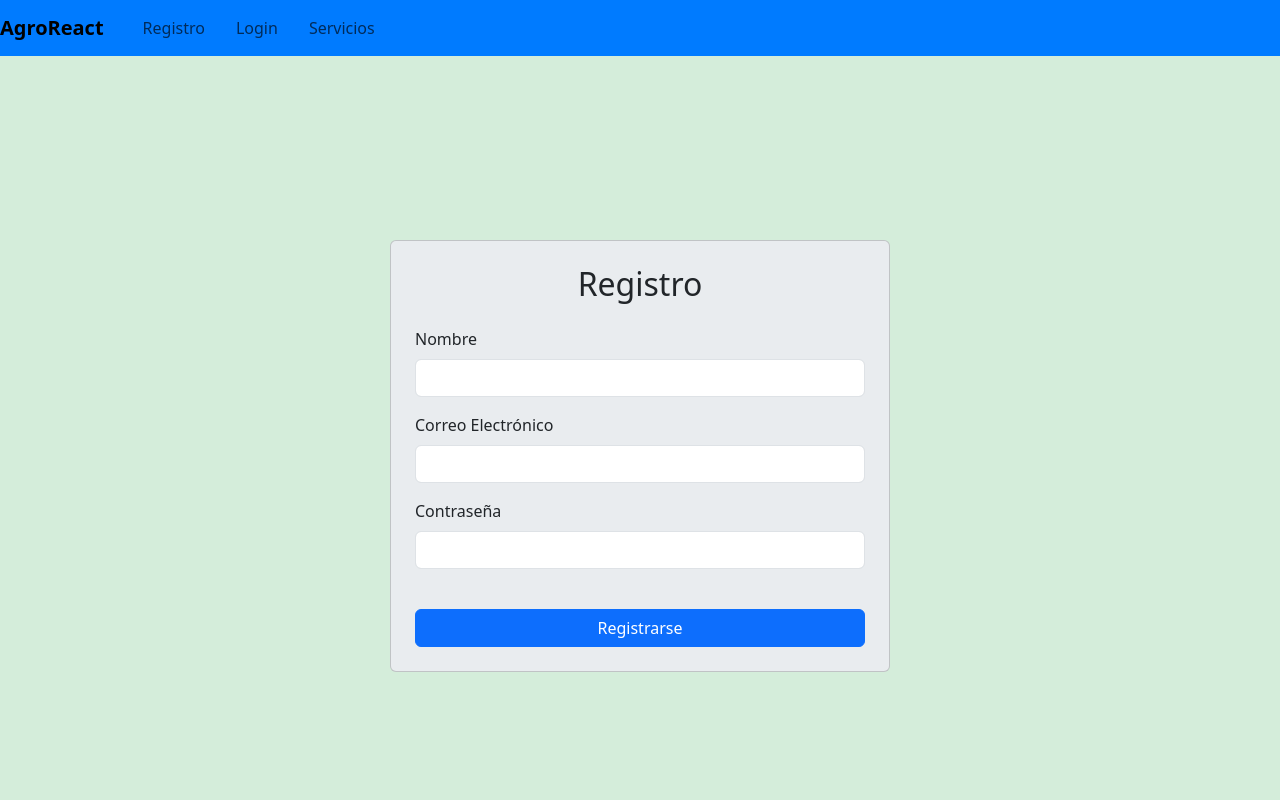
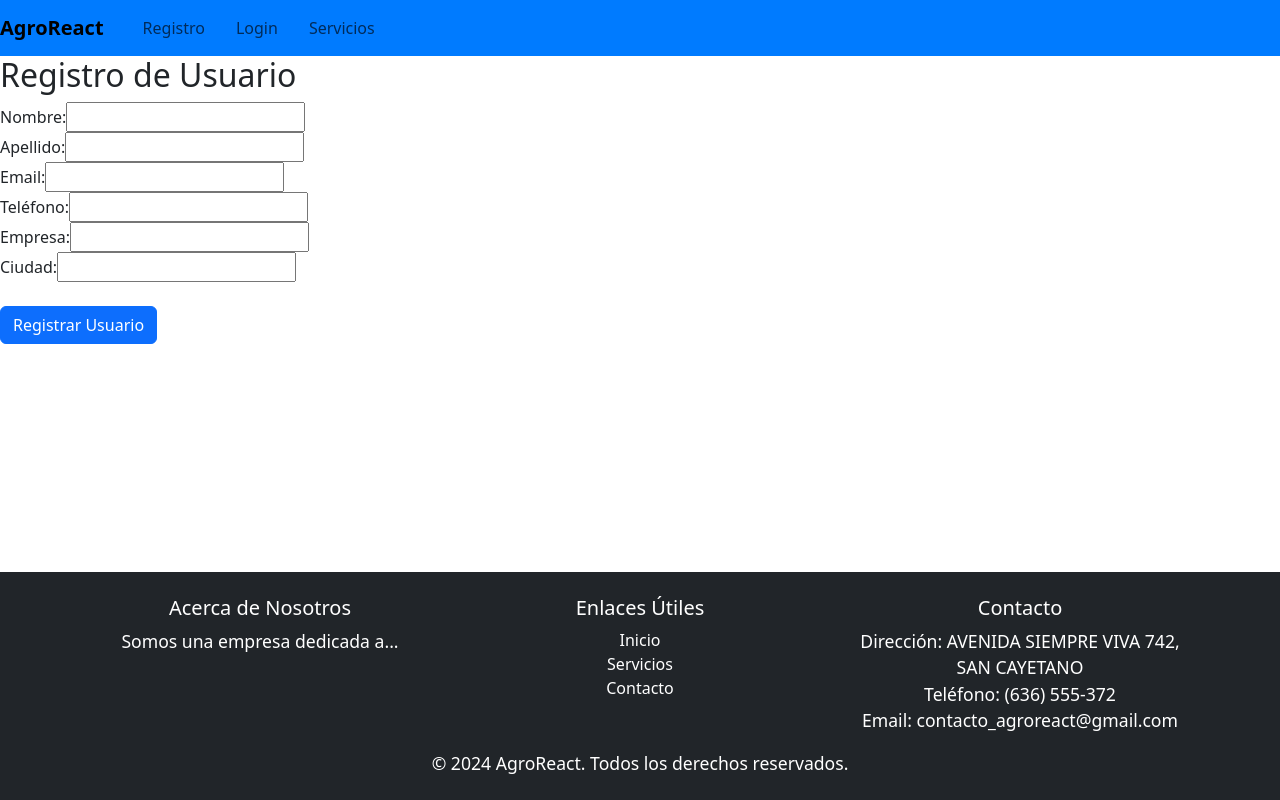
Before and after one commit to sebastianVillarrealsc/agro-react, a React (Create React App) app: page /register in a window 1280 px wide. Shown: the top 800 px of the page. Built offline with nearby package versions, Linux system fonts and the light colour scheme.

Commit message:
le agregue funcionalidad

```diff
--- a/src/App.js
+++ b/src/App.js
@@ -1,28 +1,16 @@
-import React, { useState, useEffect } from 'react';
+import React from 'react';
 import { BrowserRouter as Router, Route, Routes } from 'react-router-dom';
 import NavigationBar from './components/Navbar';
 import AdvertisementCarousel from './components/AdvertisementCarousel';
 import VerticalCarousel from './components/VerticalCarousel';
 import Footer from './components/Footer';
-import RegisterForm from './components/RegisterForm';
-import Cards from './components/Cards'; // Cards va a manejar el fetch
+import RegisterForm from './components/RegisterForm'; // Importamos el formulario de registro
+import Cards from './components/Cards';
 import TextColumns from './components/TextColumns';
 import StarPopup from './components/Popup';
 import './App.css';
 
 function App() {
-  const [showPopup, setShowPopup] = useState(false);
-
-  useEffect(() => {
-    const timer = setTimeout(() => {
-      setShowPopup(true);
-    }, 5000);
-
-    return () => clearTimeout(timer);
-  }, []);
-
-  const handleClose = () => setShowPopup(false);
-
   return (
     <Router>
       <div className="App d-flex flex-column min-vh-100">
@@ -46,11 +34,11 @@
                     </div>
                   </div>
                   <TextColumns />
-                  <StarPopup show={showPopup} handleClose={handleClose} />
+                  <StarPopup />
                 </div>
               }
             />
-            <Route path="/register" element={<RegisterForm />} />
+            <Route path="/register" element={<RegisterForm />} /> {/* Ruta para el formulario */}
             <Route path="/login" element={<h2>Esta página queda libre</h2>} />
             <Route
               path="/services"
@@ -58,7 +46,6 @@
                 <div className="services-page">
                   <div className="container">
                     <div className="row">
-                      {/* Mostrar las Cards obtenidas mediante fetch */}
                       <Cards />
                     </div>
                   </div>
--- a/src/components/Cards.js
+++ b/src/components/Cards.js
@@ -1,10 +1,8 @@
-import React, { useState, useEffect } from 'react';
-import { Button, Collapse, Form } from 'react-bootstrap';
-import axios from 'axios'; // Para hacer fetch al backend
+import React, { useEffect, useState } from 'react';
+import axios from 'axios';
 
-function Cards() {
+const UsuariosList = () => {
   const [usuarios, setUsuarios] = useState([]);
-  const [openForm, setOpenForm] = useState([]);
   const [loading, setLoading] = useState(true); // Estado de carga
   const [error, setError] = useState(null); // Estado de error
 
@@ -12,95 +10,40 @@
   useEffect(() => {
     const fetchUsuarios = async () => {
       try {
-        const response = await axios.get('http://localhost:3000/usuarios'); // Asegúrate de que el backend esté corriendo en este puerto
-        setUsuarios(response.data);
-        setOpenForm(Array(response.data.length).fill(false)); // Inicializar los formularios cerrados
-        setLoading(false); // Desactivar el estado de carga una vez obtenidos los datos
+        const response = await axios.get('http://localhost:3000/usuarios');
+        setUsuarios(response.data); // Guardar los usuarios obtenidos en el estado
+        setLoading(false); // Cambiar el estado de carga
       } catch (error) {
-        console.error('Error al obtener los usuarios:', error);
-        setError('Hubo un problema al obtener los datos de los usuarios.'); // Mostrar un mensaje de error en la UI
-        setLoading(false); // Asegurar que se desactiva el estado de carga incluso en caso de error
+        setError('Error al obtener los usuarios'); // Manejar el error
+        setLoading(false);
       }
     };
 
-    fetchUsuarios(); // Llamamos a la función cuando el componente se monta
+    fetchUsuarios(); // Llamar a la función de fetch cuando el componente se monte
   }, []);
 
-  // Función para alternar el estado del formulario desplegable
-  const toggleForm = (index) => {
-    const newOpenForm = [...openForm];
-    newOpenForm[index] = !newOpenForm[index];
-    setOpenForm(newOpenForm);
-  };
-
-  // Renderizado condicional basado en el estado de carga y error
+  // Manejar el estado de carga
   if (loading) {
-    return <p>Cargando usuarios...</p>; // Mensaje de carga mientras se obtienen los datos
+    return <p>Cargando usuarios...</p>;
   }
 
+  // Manejar el estado de error
   if (error) {
-    return <p>{error}</p>; // Mostrar el mensaje de error en la UI
+    return <p>{error}</p>;
   }
 
   return (
-    <div className="container">
-      <div className="row">
-        {usuarios.map((usuario, index) => (
-          <div className="col-md-4 mb-4" key={usuario.id}>
-            <div className="card" style={{ width: '18rem', backgroundColor: '#f8f9fa', border: '5px solid #ddd' }}>
-              <img src="/path/to/default/logo.png" className="card-img-top" alt={usuario.nombre} />
-              <div className="card-body">
-                <h5 className="card-title">{usuario.empresa}</h5>
-                <p>{usuario.servicioOfrecido}</p>
-                <Button
-                  variant="primary"
-                  onClick={() => toggleForm(index)}
-                  aria-controls={`collapse-form-${index}`}
-                  aria-expanded={openForm[index]}
-                >
-                  Ver más detalles
-                </Button>
-                <Collapse in={openForm[index]}>
-                  <div id={`collapse-form-${index}`} className="mt-3">
-                    <Form>
-                      <Form.Group controlId={`formCompany${index}`}>
-                        <Form.Label>Empresa</Form.Label>
-                        <Form.Control type="text" value={usuario.empresa} readOnly />
-                      </Form.Group>
-                      <Form.Group controlId={`formName${index}`}>
-                        <Form.Label>Nombre</Form.Label>
-                        <Form.Control type="text" value={usuario.nombre} readOnly />
-                      </Form.Group>
-                      <Form.Group controlId={`formAddress${index}`}>
-                        <Form.Label>Dirección</Form.Label>
-                        <Form.Control type="text" value={usuario.direccion} readOnly />
-                      </Form.Group>
-                      <Form.Group controlId={`formCity${index}`}>
-                        <Form.Label>Ciudad</Form.Label>
-                        <Form.Control type="text" value={usuario.ciudad} readOnly />
-                      </Form.Group>
-                      <Form.Group controlId={`formEmail${index}`}>
-                        <Form.Label>Correo</Form.Label>
-                        <Form.Control type="email" value={usuario.email} readOnly />
-                      </Form.Group>
-                      <Form.Group controlId={`formPhone${index}`}>
-                        <Form.Label>Teléfono</Form.Label>
-                        <Form.Control type="text" value={usuario.telefono} readOnly />
-                      </Form.Group>
-                      <Form.Group controlId={`formServiceRequired${index}`}>
-                        <Form.Label>Servicio Requerido</Form.Label>
-                        <Form.Control type="text" value={usuario.servicioRequerido} readOnly />
-                      </Form.Group>
-                    </Form>
-                  </div>
-                </Collapse>
-              </div>
-            </div>
-          </div>
-        ))}
-      </div>
+    <div className="card-container">
+      {usuarios.map((usuario) => (
+        <div key={usuario.id} className="card">
+          <h3>{usuario.nombre}</h3>
+          <p>Apellido: {usuario.apellido}</p>
+          <p>Ciudad: {usuario.ciudad}</p>
+          <p>Correo: {usuario.email}</p>
+        </div>
+      ))}
     </div>
   );
-}
+};
 
-export default Cards;
+export default UsuariosList;
--- a/src/components/RegisterForm.js
+++ b/src/components/RegisterForm.js
@@ -1,29 +1,113 @@
-// src/components/RegisterForm.js
-import React from 'react';
+import React, { useState } from 'react';
+import axios from 'axios';
 
 function RegisterForm() {
+  const [formData, setFormData] = useState({
+    nombre: '',
+    apellido: '',
+    email: '',
+    telefono: '',
+    empresa: '',
+    ciudad: '',
+  });
+
+  const [message, setMessage] = useState('');
+
+  // Manejar los cambios en los campos del formulario
+  const handleChange = (e) => {
+    const { name, value } = e.target;
+    setFormData({
+      ...formData,
+      [name]: value,
+    });
+  };
+
+  // Manejar el envío del formulario
+  const handleSubmit = async (e) => {
+    e.preventDefault();
+    try {
+      const response = await axios.post('http://localhost:3000/usuarios', formData); // Cambia el puerto si es necesario
+      setMessage('Usuario registrado exitosamente.');
+      setFormData({
+        nombre: '',
+        apellido: '',
+        email: '',
+        telefono: '',
+        empresa: '',
+        ciudad: '',
+      }); // Reiniciar el formulario
+    } catch (error) {
+      setMessage('Error al registrar el usuario.');
+      console.error('Error al registrar usuario:', error);
+    }
+  };
+
   return (
-    <div className="d-flex justify-content-center align-items-center min-vh-100" style={{ backgroundColor: '#d4edda' }}>
-      <div className="card p-4" style={{ width: '100%', maxWidth: '500px', backgroundColor: '#e9ecef' }}>
-        <h2 className="text-center mb-4">Registro</h2>
-        <form>
-          <div className="mb-3">
-            <label htmlFor="name" className="form-label">Nombre</label>
-            <input type="text" className="form-control" id="name" required />
-          </div>
-          <div className="mb-3">
-            <label htmlFor="email" className="form-label">Correo Electrónico</label>
-            <input type="email" className="form-control" id="email" required />
-          </div>
-          <div className="mb-3">
-            <label htmlFor="password" className="form-label">Contraseña</label>
-            <input type="password" className="form-control" id="password" required />
-          </div>
-          <div className="d-grid">
-            <button type="submit" className="btn btn-primary">Registrarse</button>
-          </div>
-        </form>
-      </div>
+    <div className="register-form">
+      <h2>Registro de Usuario</h2>
+      <form onSubmit={handleSubmit}>
+        <div className="form-group">
+          <label>Nombre:</label>
+          <input
+            type="text"
+            name="nombre"
+            value={formData.nombre}
+            onChange={handleChange}
+            required
+          />
+        </div>
+        <div className="form-group">
+          <label>Apellido:</label>
+          <input
+            type="text"
+            name="apellido"
+            value={formData.apellido}
+            onChange={handleChange}
+            required
+          />
+        </div>
+        <div className="form-group">
+          <label>Email:</label>
+          <input
+            type="email"
+            name="email"
+            value={formData.email}
+            onChange={handleChange}
+            required
+          />
+        </div>
+        <div className="form-group">
+          <label>Teléfono:</label>
+          <input
+            type="text"
+            name="telefono"
+            value={formData.telefono}
+            onChange={handleChange}
+            required
+          />
+        </div>
+        <div className="form-group">
+          <label>Empresa:</label>
+          <input
+            type="text"
+            name="empresa"
+            value={formData.empresa}
+            onChange={handleChange}
+          />
+        </div>
+        <div className="form-group">
+          <label>Ciudad:</label>
+          <input
+            type="text"
+            name="ciudad"
+            value={formData.ciudad}
+            onChange={handleChange}
+          />
+        </div>
+        <button type="submit" className="btn btn-primary">Registrar Usuario</button>
+      </form>
+
+      {message && <p>{message}</p>} {/* Mostrar mensaje de éxito o error */}
     </div>
   );
 }
```
Also changed, not shown: src/components/UserForm.js (added, +191 -0 lines), src/components/Cards.css (indentation only), 1 other file (tests, documents, lock files or other folders).
